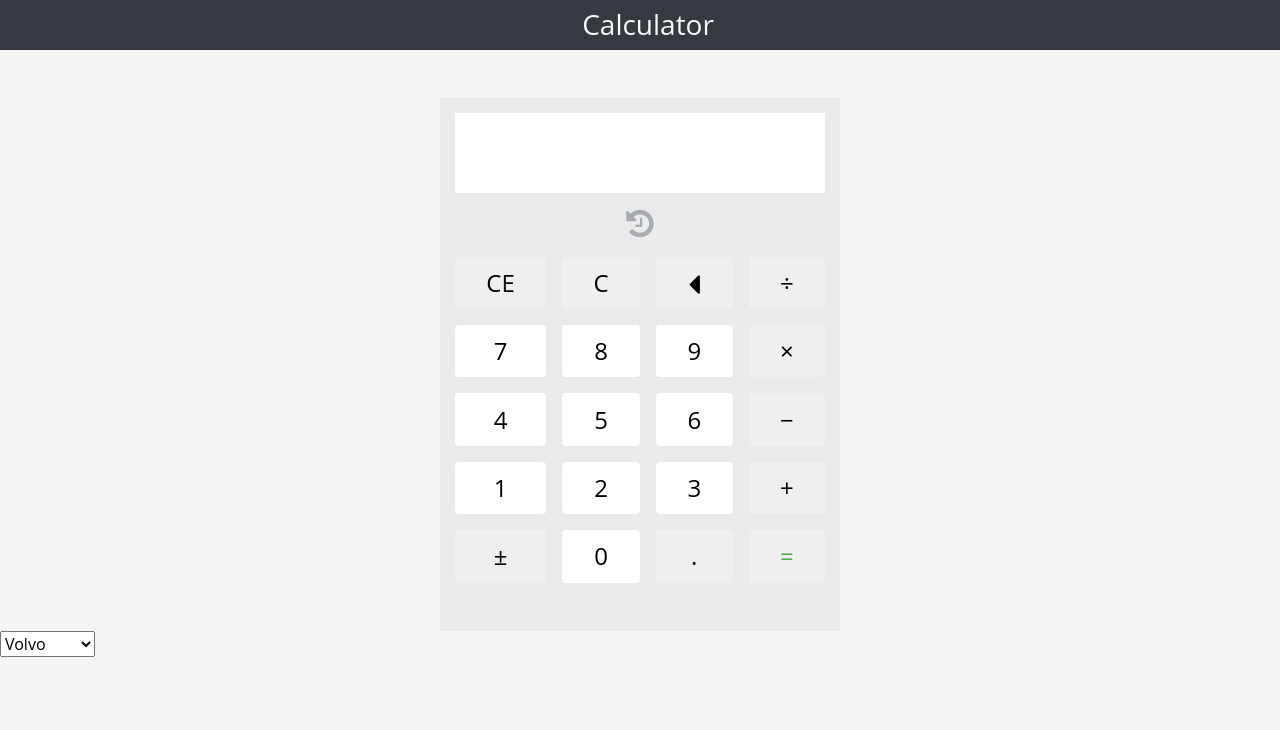
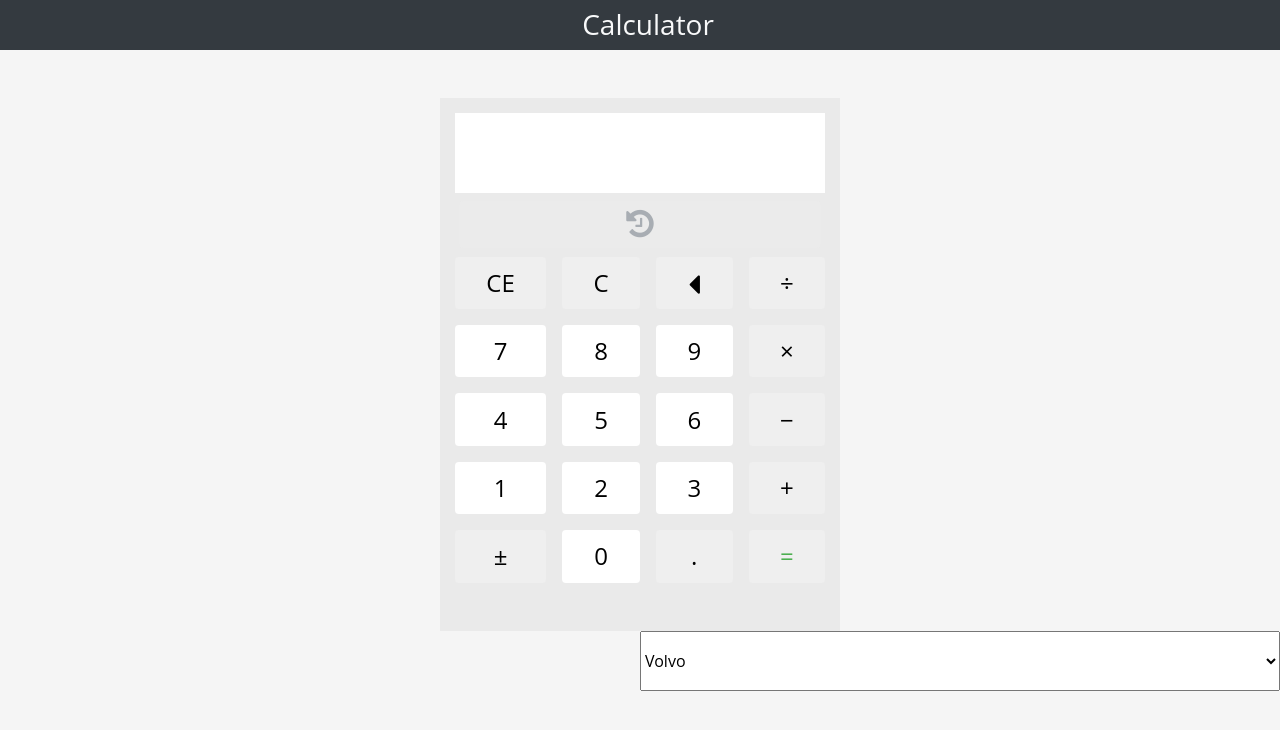
Before and after one commit to mehul18/react-calculator, a React app: page / in a window 1280 px wide. Shown: the top 730 px of the page. Built offline with nearby package versions, Linux system fonts and the light colour scheme.

Commit message:
Update base.css

```diff
--- a/src/styles/base.css
+++ b/src/styles/base.css
@@ -6,3 +6,13 @@ body {
 .app_wrapper {
     overflow: hidden;
 }
+
+ @media only screen and (min-width: 540px) and (orientation: landscape) {
+     #cars {
+
+       height: 60px;
+    width: 50%;
+    right: 0;
+        position: absolute;
+     }
+  }
```
